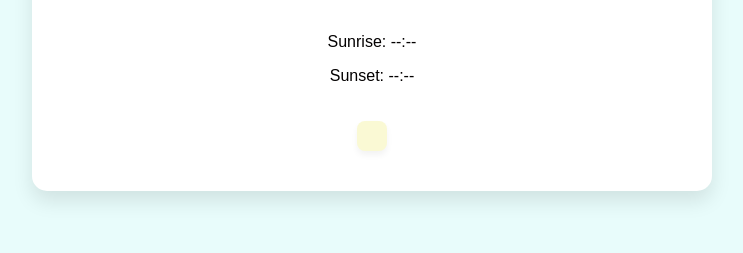
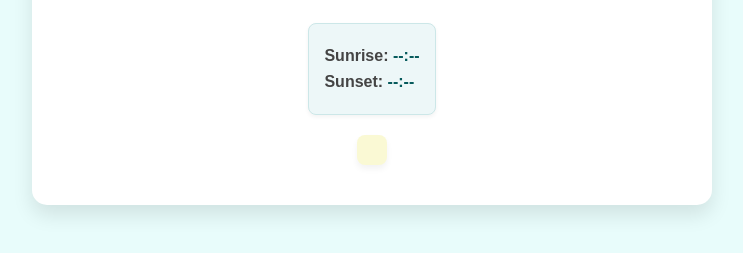
Before and after one commit to notardra/Weather-to-Watts---Solar-Estimator, a plain HTML site: page index.html in a window 1280 px wide. Shown: the part 395-648 px from the top of the page, without its empty margins (268-1011 px from the left). Drawn offline with Linux system fonts and the light colour scheme.

Commit message:
Update style.css

```diff
--- a/style.css
+++ b/style.css
@@ -115,3 +115,30 @@ body {
   #solarResult p {
     margin: 5px 0;
   }
+
+/* Sunrise and Sunset Times Styling */
+#sunriseSunsetTimes {
+    margin-top: 20px;
+    padding: 15px;
+    background: #edf7f8; /* Light teal background to complement the design */
+    border: 1px solid #cce7e8; /* Subtle border to define the section */
+    border-radius: 8px;
+    box-shadow: 0px 2px 4px rgba(0, 0, 0, 0.05); /* Gentle shadow for depth */
+    font-size: 16px;
+    color: #0a0a0a; /* Dark text for contrast */
+    text-align: left; /* Align text to the left */
+}
+
+/* Sunrise and Sunset Paragraphs */
+#sunriseSunsetTimes p {
+    margin: 8px 0;
+    font-size: 16px;
+    font-weight: bold; /* Make the text bold for emphasis */
+    color: #444; /* Consistent with title styling */
+}
+
+/* Styling for Sunrise and Sunset Values */
+#sunriseSunsetTimes span {
+    color: #065a5c; /* Distinctive color for sunrise/sunset times */
+    font-weight: bold;
+}
```
